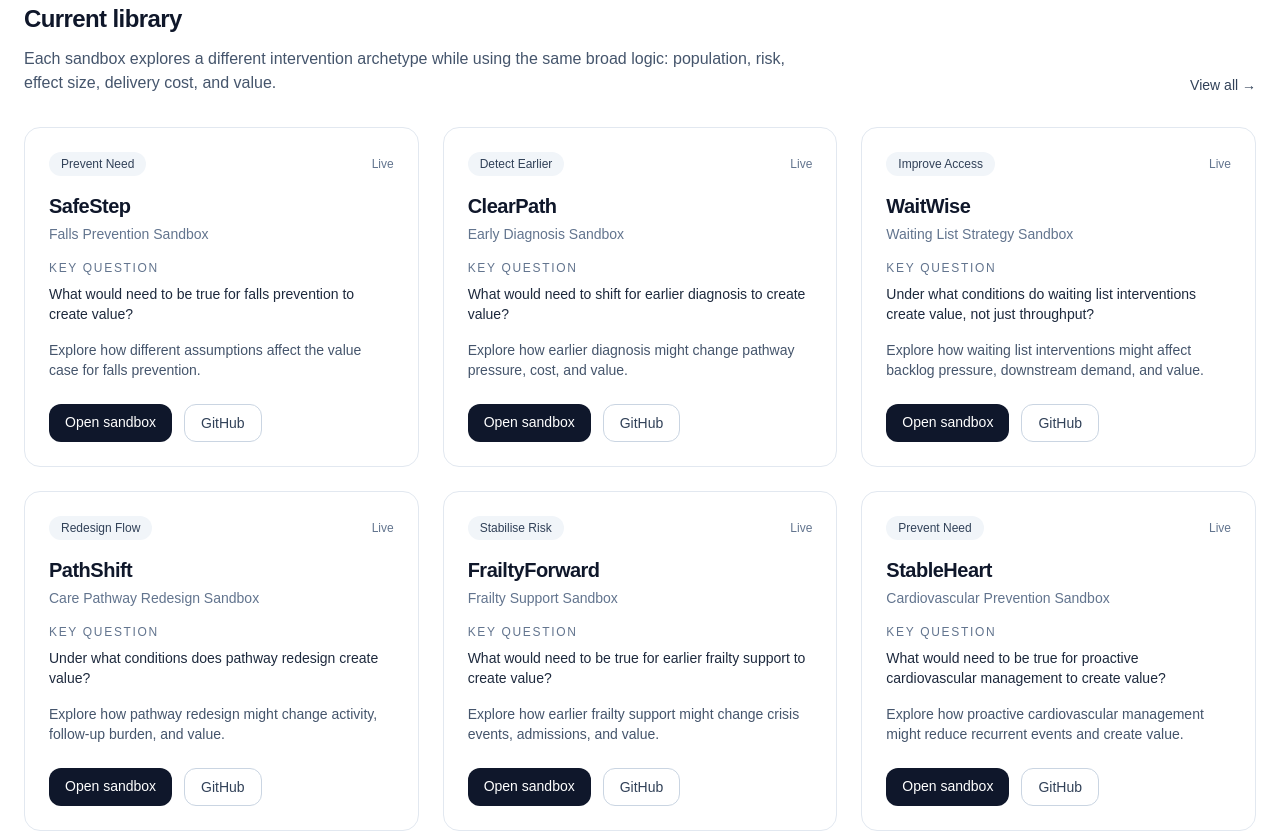
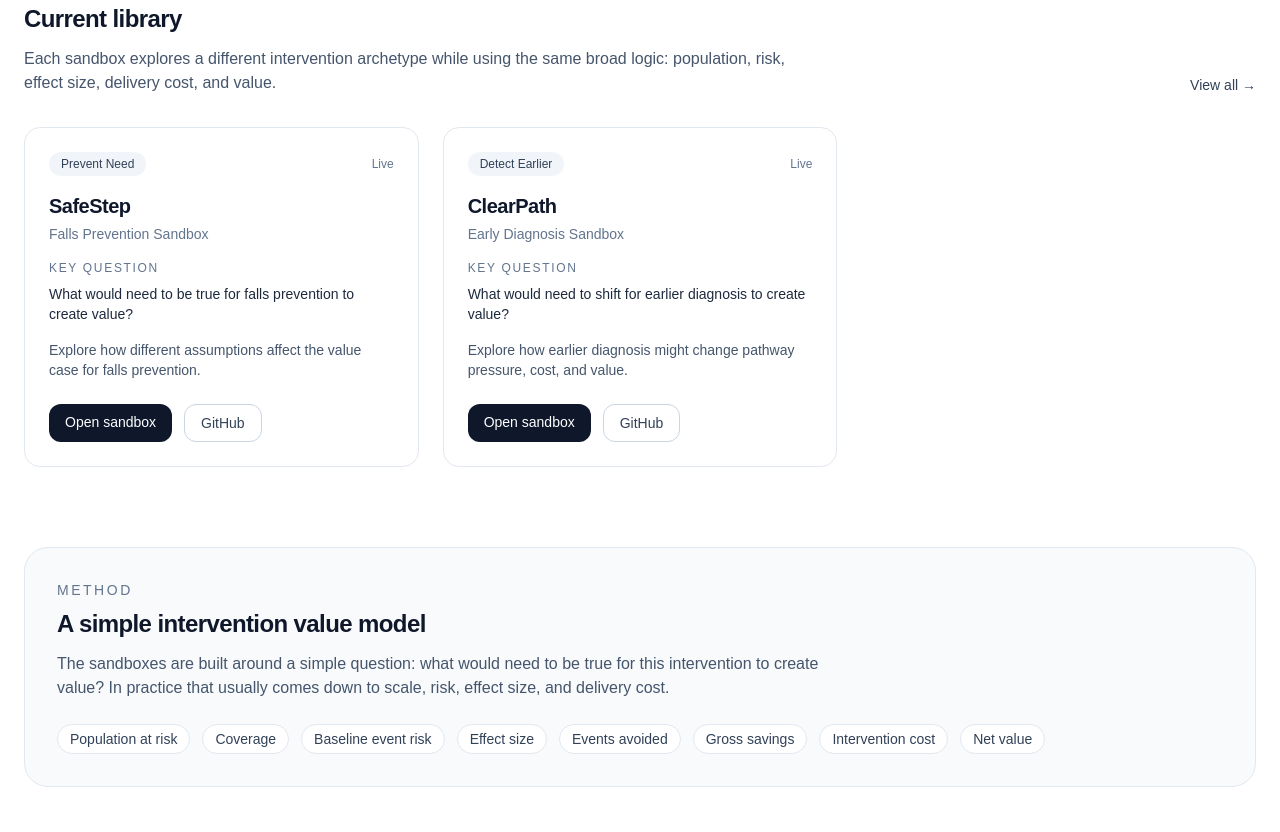
Before and after one commit to olivercareyncl/health-economics-scenario-lab, a Next.js app in the folder site/: page / in a window 1280 px wide. Shown: the part 1720-2552 px from the top of the page. Built offline with nearby package versions, Linux system fonts and the light colour scheme.

Commit message:
Update page.tsx

```diff
--- a/site/src/app/page.tsx
+++ b/site/src/app/page.tsx
@@ -5,7 +5,7 @@ import SandboxCard from "@/components/sandbox-card";
 import { apps, GITHUB_URL } from "@/data/apps";
 
 export default function HomePage() {
-  const liveApps = apps.filter((app) => app.status === "Live");
+  const liveApps = apps.filter((app) => app.status === "Live").slice(0, 2);
   const plannedApps = apps
     .filter((app) => app.status === "Planned")
     .map((app) => app.name);
```
